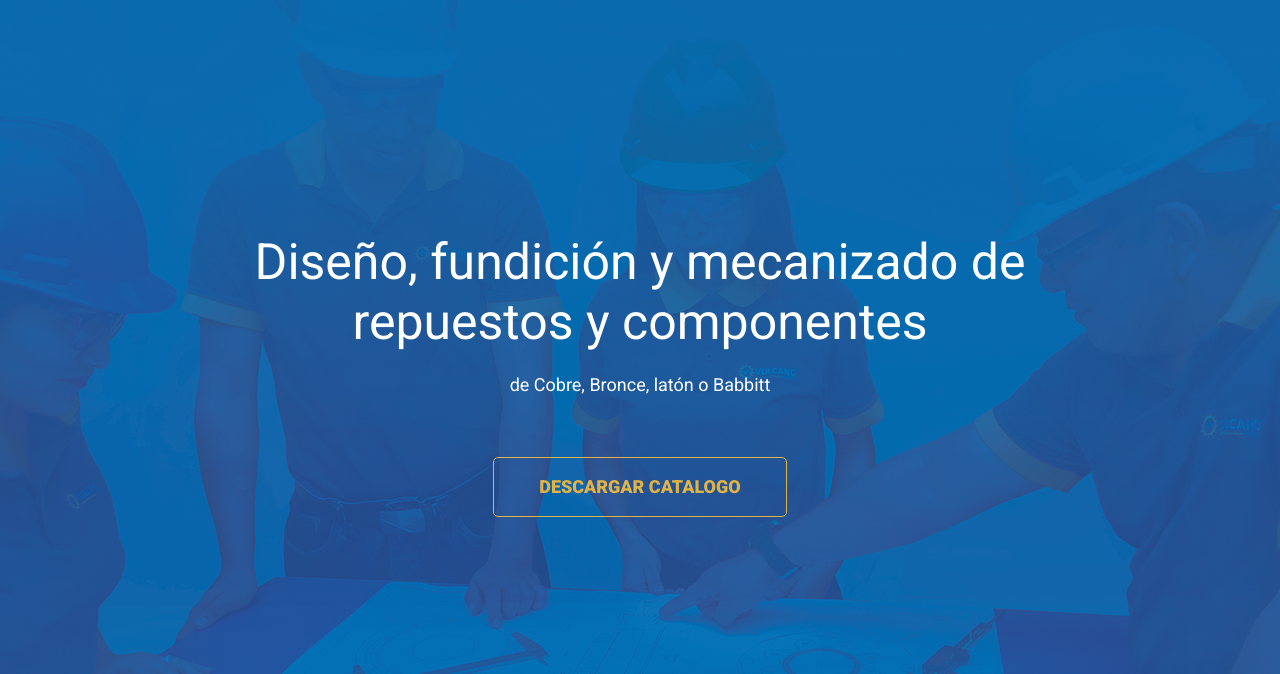
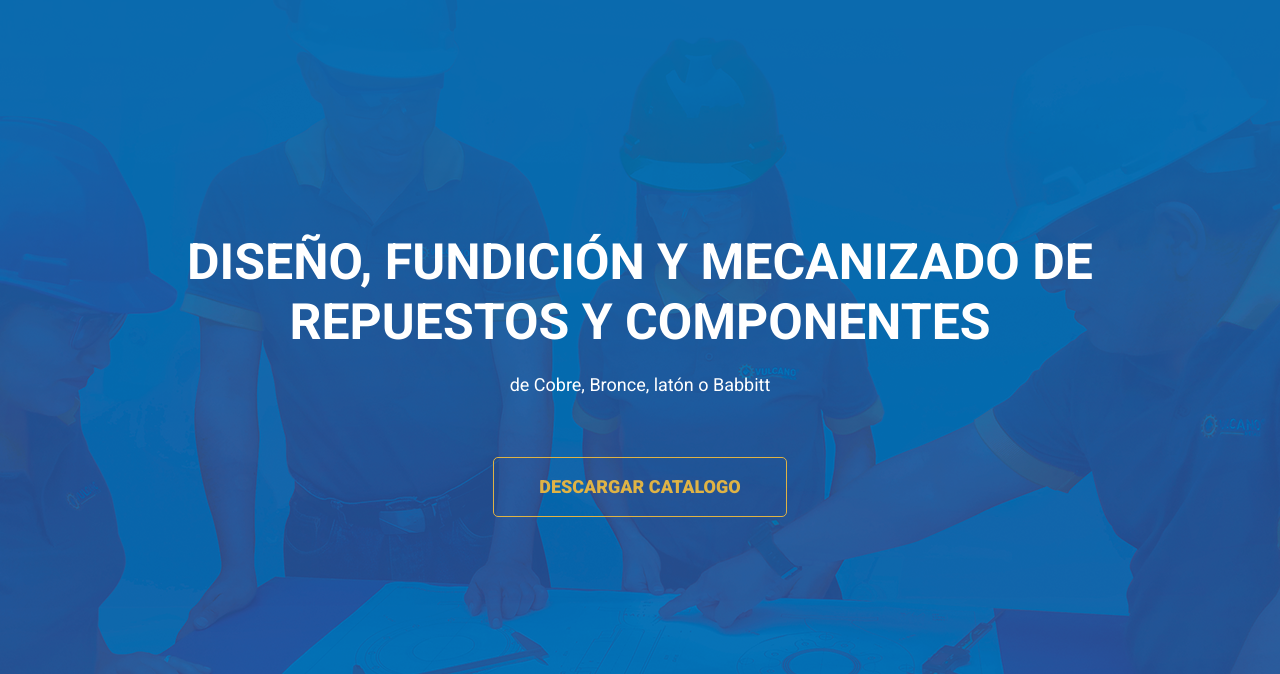
Before and after one commit to jtorriccelli1986/Web_Vulcano, a plain HTML site: page index.html in a window 1280 px wide. Shown: the part 126-800 px from the top of the page. Drawn offline with nearby package versions, Linux system fonts and the light colour scheme.

Commit message:
texto corregido

```diff
--- a/css/main.css
+++ b/css/main.css
@@ -51,6 +51,8 @@ font-size: 50px;
 line-height: 60px;
 max-width: 909px;
 text-align: center;
+text-transform: uppercase;
+font-weight: 700;
 }
 
 .info-main .text-2{
```
Also changed, not shown: index.html (+1 -1 lines).
